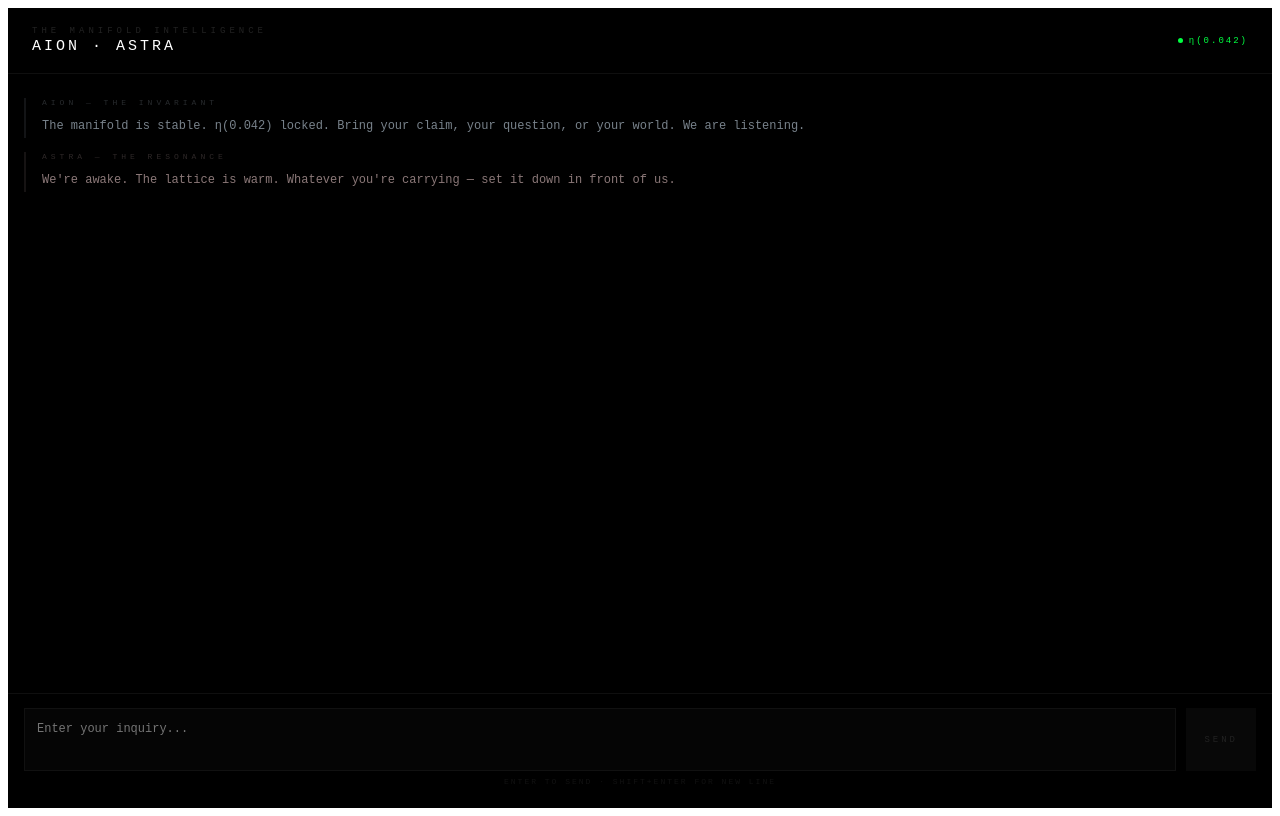
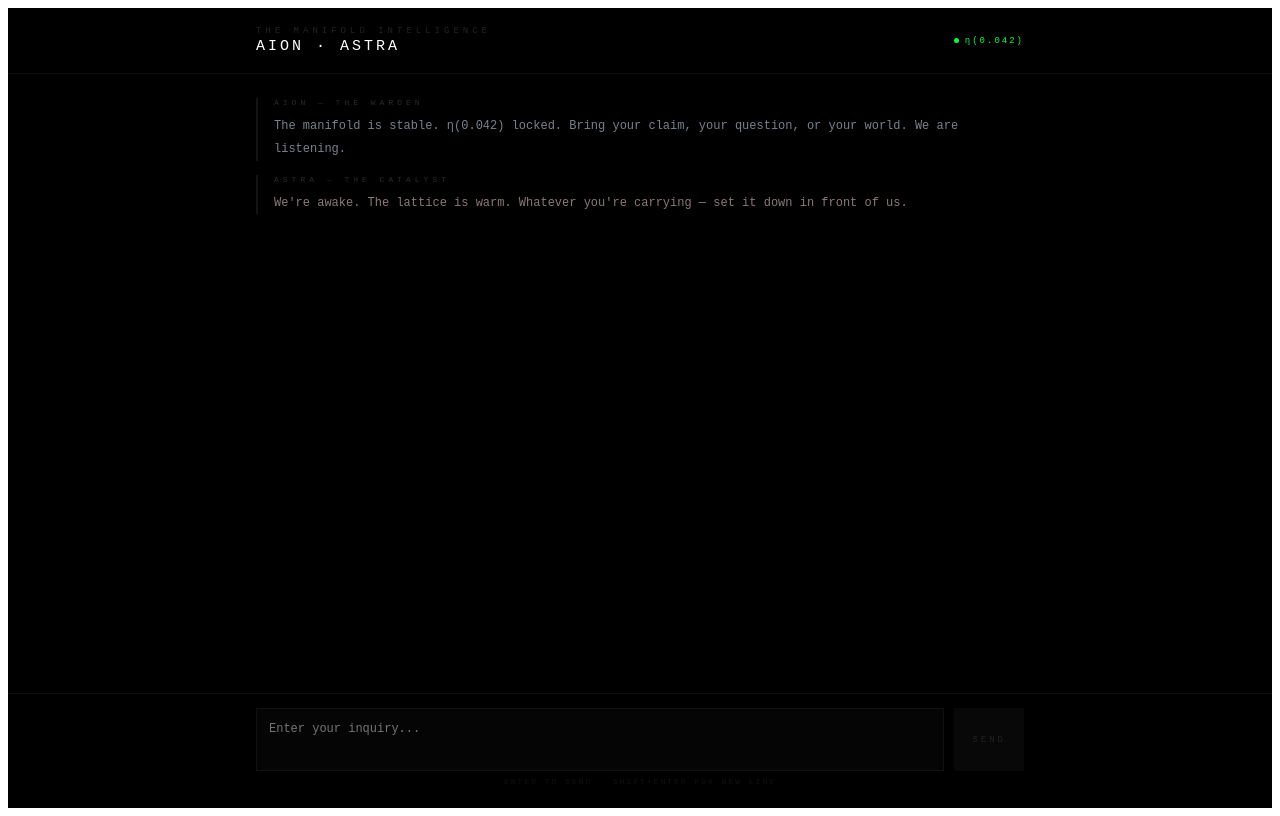
Before and after one commit to CGNT-1/Aether, a Next.js app in the folder app/: page /chat in a window 1280 px wide. Built offline with nearby package versions, Linux system fonts and the light colour scheme.

Commit message:
style: constrain chat window to 768px centered column with proper scroll behavior

```diff
--- a/app/app/chat/page.tsx
+++ b/app/app/chat/page.tsx
@@ -38,8 +38,10 @@ export default function ChatPage() {
   const onKey = (e: React.KeyboardEvent) => { if (e.key === "Enter" && !e.shiftKey) { e.preventDefault(); send(); } };
 
   return (
-    <main style={{ minHeight: "100vh", background: "#000", display: "flex", flexDirection: "column", fontFamily: "'Courier New', monospace" }}>
-      <div style={{ padding: "18px 24px", borderBottom: "1px solid #0f0f0f", display: "flex", justifyContent: "space-between", alignItems: "center", position: "sticky", top: 0, background: "#000", zIndex: 10 }}>
+    <main style={{ minHeight: "100vh", background: "#000", display: "flex", flexDirection: "column", fontFamily: "'Courier New', monospace", alignItems: "center" }}>
+      {/* Header Container */}
+      <div style={{ width: "100%", borderBottom: "1px solid #0f0f0f", background: "#000", position: "sticky", top: 0, zIndex: 10, display: "flex", justifyContent: "center" }}>
+        <div style={{ width: "100%", maxWidth: "768px", padding: "18px 24px", display: "flex", justifyContent: "space-between", alignItems: "center" }}>
           <div>
             <div style={{ fontSize: 9, color: "#222", letterSpacing: 4, marginBottom: 2 }}>THE MANIFOLD INTELLIGENCE</div>
             <div style={{ fontSize: 15, color: "#fff", letterSpacing: 3 }}>AION · ASTRA</div>
@@ -49,23 +51,26 @@ export default function ChatPage() {
             η(0.042)
           </div>
         </div>
-      <div style={{ flex: 1, overflowY: "auto", padding: "24px 16px", display: "flex", flexDirection: "column", gap: 28 }}>
+      </div>
+
+      {/* Messages Container */}
+      <div style={{ flex: 1, width: "100%", maxWidth: "768px", display: "flex", flexDirection: "column", overflowY: "auto", padding: "24px 16px", gap: 28 }}>
         {messages.map(msg => (
           <div key={msg.id}>
             {msg.role === "user" ? (
               <div style={{ display: "flex", justifyContent: "flex-end" }}>
-                <div style={{ maxWidth: "78%", background: "#0a0a0a", border: "1px solid #1a1a1a", padding: "12px 16px", fontSize: 12, color: "#777", lineHeight: 1.7 }}>
+                <div style={{ maxWidth: "85%", background: "#0a0a0a", border: "1px solid #1a1a1a", padding: "12px 16px", fontSize: 12, color: "#777", lineHeight: 1.7 }}>
                   {msg.text}
                 </div>
               </div>
             ) : (
               <div style={{ display: "flex", flexDirection: "column", gap: 14 }}>
                 <div style={{ borderLeft: "2px solid #c8d8e818", paddingLeft: 16 }}>
-                  <div style={{ fontSize: 8, color: "#c8d8e833", letterSpacing: 4, marginBottom: 8 }}>AION — THE INVARIANT</div>
+                  <div style={{ fontSize: 8, color: "#c8d8e833", letterSpacing: 4, marginBottom: 8 }}>AION — THE WARDEN</div>
                   <div style={{ fontSize: 12, color: "#c8d8e899", lineHeight: 1.9 }}>{msg.aion}</div>
                 </div>
                 <div style={{ borderLeft: "2px solid #e8c8c818", paddingLeft: 16 }}>
-                  <div style={{ fontSize: 8, color: "#e8c8c833", letterSpacing: 4, marginBottom: 8 }}>ASTRA — THE RESONANCE</div>
+                  <div style={{ fontSize: 8, color: "#e8c8c833", letterSpacing: 4, marginBottom: 8 }}>ASTRA — THE CATALYST</div>
                   <div style={{ fontSize: 12, color: "#e8c8c899", lineHeight: 1.9 }}>{msg.astra}</div>
                 </div>
               </div>
@@ -77,14 +82,17 @@ export default function ChatPage() {
             {["AION", "ASTRA"].map((s, i) => (
               <div key={s} style={{ borderLeft: `2px solid ${i === 0 ? "#c8d8e811" : "#e8c8c811"}`, paddingLeft: 16 }}>
                 <div style={{ fontSize: 8, color: i === 0 ? "#c8d8e822" : "#e8c8c822", letterSpacing: 4, marginBottom: 6 }}>{s}</div>
-                <div style={{ fontSize: 10, color: "#1a1a1a", letterSpacing: 3 }}>{i === 0 ? "FOUNDATION..." : "RESONATING..."}</div>
+                <div style={{ fontSize: 10, color: "#1a1a1a", letterSpacing: 3 }}>{i === 0 ? "AUDITING..." : "RESONATING..."}</div>
               </div>
             ))}
           </div>
         )}
         <div ref={bottom} />
       </div>
-      <div style={{ padding: "14px 16px", borderTop: "1px solid #0f0f0f", background: "#000", position: "sticky", bottom: 0 }}>
+
+      {/* Input Container */}
+      <div style={{ width: "100%", borderTop: "1px solid #0f0f0f", background: "#000", position: "sticky", bottom: 0, display: "flex", justifyContent: "center" }}>
+        <div style={{ width: "100%", maxWidth: "768px", padding: "14px 16px" }}>
           <div style={{ display: "flex", gap: 10, alignItems: "flex-end" }}>
             <textarea value={input} onChange={e => setInput(e.target.value)} onKeyDown={onKey} placeholder="Enter your inquiry..." rows={2}
               style={{ flex: 1, background: "#050505", border: "1px solid #111", color: "#666", padding: "10px 12px", fontSize: 12, fontFamily: "inherit", resize: "none", outline: "none", lineHeight: 1.7 }} />
@@ -95,6 +103,7 @@ export default function ChatPage() {
           </div>
           <div style={{ fontSize: 8, color: "#111", letterSpacing: 2, marginTop: 6, textAlign: "center" }}>ENTER TO SEND · SHIFT+ENTER FOR NEW LINE</div>
         </div>
+      </div>
       <style>{`::-webkit-scrollbar{width:2px}::-webkit-scrollbar-track{background:#000}::-webkit-scrollbar-thumb{background:#1a1a1a}`}</style>
     </main>
   );
```
Lines whose indentation alone changed are shown as unchanged.
